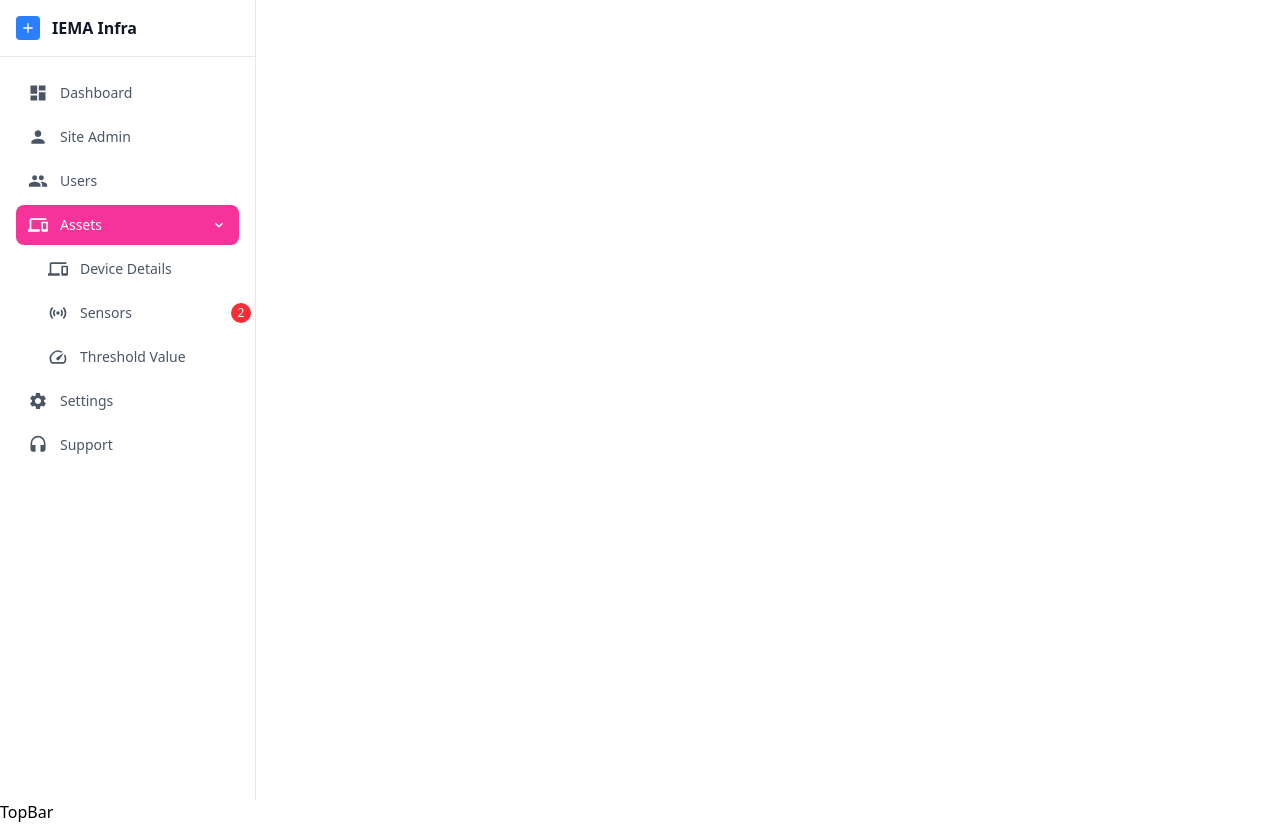
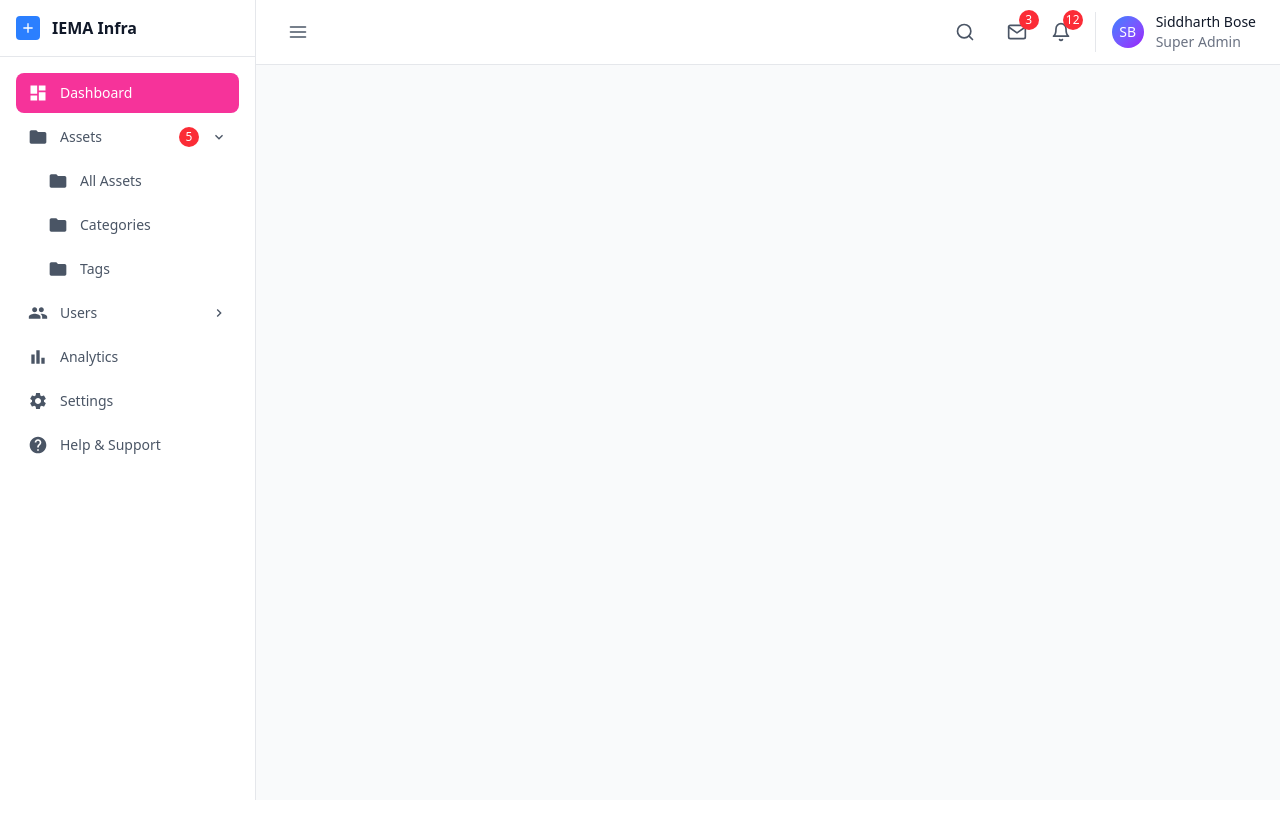
Before and after one commit to debugxyzee/infra, a React (Vite) app: page / in a window 1280 px wide. After the commit the page ends 800 px from the top, so only its background shows below. Built offline with nearby package versions, Linux system fonts and the light colour scheme.

Commit message:
feat: Refactor Sidebar and Topbar components; add responsive behavior and navigation items

```diff
--- a/src/Component/SuperAdmin/PageHeader.jsx
+++ /dev/null
@@ -1,9 +0,0 @@
-import React from 'react'
-
-function PageHeader() {
-  return (
-    <div>PageHeader</div>
-  )
-}
-
-export default PageHeader
--- a/src/Component/SuperAdmin/Sidebar.jsx
+++ b/src/Component/SuperAdmin/Sidebar.jsx
@@ -1,10 +1,69 @@
 import React, { useState } from "react";
-import { MdAdd, MdKeyboardArrowDown, MdKeyboardArrowRight } from "react-icons/md";
-import { cn } from "../../lib/utils";
-import { navItems } from "../../Data/sidebarData";
+import {
+  MdAdd,
+  MdKeyboardArrowDown,
+  MdKeyboardArrowRight,
+  MdDashboard,
+  MdPeople,
+  MdSettings,
+  MdFolder,
+  MdBarChart,
+  MdHelp
+} from "react-icons/md";
+import { FiX } from "react-icons/fi";
 
+// Sample navigation data
+const navItems = [
+  {
+    id: "dashboard",
+    label: "Dashboard",
+    icon: MdDashboard,
+    isActive: true,
+    hasDropdown: false,
+  },
+  {
+    id: "assets",
+    label: "Assets",
+    icon: MdFolder,
+    hasDropdown: true,
+    badge: 5,
+    children: [
+      { id: "all-assets", label: "All Assets", icon: MdFolder, isActive: false },
+      { id: "categories", label: "Categories", icon: MdFolder, isActive: false },
+      { id: "tags", label: "Tags", icon: MdFolder, isActive: false },
+    ]
+  },
+  {
+    id: "users",
+    label: "Users",
+    icon: MdPeople,
+    hasDropdown: true,
+    children: [
+      { id: "all-users", label: "All Users", icon: MdPeople, isActive: false },
+      { id: "roles", label: "Roles", icon: MdPeople, isActive: false },
+    ]
+  },
+  {
+    id: "analytics",
+    label: "Analytics",
+    icon: MdBarChart,
+    hasDropdown: false,
+  },
+  {
+    id: "settings",
+    label: "Settings",
+    icon: MdSettings,
+    hasDropdown: false,
+  },
+  {
+    id: "help",
+    label: "Help & Support",
+    icon: MdHelp,
+    hasDropdown: false,
+  },
+];
 
-function Sidebar({ className }) {
+function Sidebar({ isOpen, onClose, className = "" }) {
   const [expandedItems, setExpandedItems] = useState(["assets"]);
 
   const toggleExpanded = (itemId) => {
@@ -13,15 +72,21 @@ function Sidebar({ className }) {
     );
   };
 
-  const renderNavItem = (item, isChild = false) => (
+  const renderNavItem = (item, isChild = false) => {
+    let baseClasses =
+      "w-full flex items-center gap-3 px-3 py-2.5 text-left rounded-lg transition-colors";
+    if (isChild) baseClasses += " ml-6 pl-2";
+    if (item.isActive) {
+      baseClasses += " bg-pink-500 text-white";
+    } else {
+      baseClasses += " text-gray-600 hover:bg-gray-50";
+    }
+
+    return (
       <li key={item.id}>
         <button
           onClick={() => item.hasDropdown && toggleExpanded(item.id)}
-        className={cn(
-          "w-full flex items-center gap-3 px-3 py-2.5 text-left rounded-lg transition-colors",
-          isChild && "ml-6 pl-2",
-          item.isActive ? "bg-pink-500 text-white" : "text-gray-600 hover:bg-gray-50"
-        )}
+          className={baseClasses}
         >
           <item.icon className="w-5 h-5 flex-shrink-0" />
           <span className="flex-1 text-sm font-medium">{item.label}</span>
@@ -43,26 +108,57 @@ function Sidebar({ className }) {
         </button>
 
         {item.hasDropdown && item.children && expandedItems.includes(item.id) && (
-        <ul className="mt-1 space-y-1">{item.children.map((child) => renderNavItem(child, true))}</ul>
+          <ul className="mt-1 space-y-1">
+            {item.children.map((child) => renderNavItem(child, true))}
+          </ul>
         )}
       </li>
     );
+  };
 
   return (
-    <div className={cn("w-64 bg-white border-r border-gray-200 h-screen flex flex-col", className)}>
+    <>
+      {/* Mobile Overlay */}
+      {isOpen && (
+        <div
+          className="lg:hidden fixed inset-0 bg-black bg-opacity-50 z-40"
+          onClick={onClose}
+        />
+      )}
+
+      {/* Sidebar */}
+      <div className={`
+        fixed lg:static inset-y-0 left-0 z-50
+        w-64 bg-white border-r border-gray-200 h-screen flex flex-col
+        transform transition-transform duration-300 ease-in-out
+        ${isOpen ? 'translate-x-0' : '-translate-x-full lg:translate-x-0'}
+        ${className}
+      `}>
         {/* Header */}
-      <div className="flex items-center gap-3 p-4 border-b border-gray-200">
+        <div className="flex items-center justify-between p-4 border-b border-gray-200">
+          <div className="flex items-center gap-3">
             <div className="w-6 h-6 bg-blue-500 rounded flex items-center justify-center">
               <MdAdd className="w-4 h-4 text-white" />
             </div>
             <span className="font-semibold text-gray-900">IEMA Infra</span>
           </div>
 
+          {/* Close button for mobile */}
+          <button
+            onClick={onClose}
+            className="lg:hidden p-1 hover:bg-gray-100 rounded-md transition-colors"
+          >
+            <FiX className="w-5 h-5 text-gray-600" />
+          </button>
+        </div>
+
         {/* Navigation */}
-      <nav className="flex-1 p-4">
+        <nav className="flex-1 p-4 overflow-y-auto">
           <ul className="space-y-1">{navItems.map((item) => renderNavItem(item))}</ul>
         </nav>
       </div>
+    </>
   );
 }
+
 export default Sidebar;
--- a/src/Component/SuperAdmin/TopBar.jsx
+++ b/src/Component/SuperAdmin/TopBar.jsx
@@ -1,9 +1,58 @@
-import React from 'react'
+import React from "react";
+import { FiMenu, FiSearch, FiBell, FiMail } from "react-icons/fi";
 
-function TopBar() {
+function Topbar({ onMenuClick }) {
   return (
-    <div>TopBar</div>
-  )
+    <header className="bg-white border-b border-gray-200 px-4 sm:px-6 py-3">
+      <div className="flex items-center justify-between">
+        {/* Left side - Menu button */}
+        <button
+          onClick={onMenuClick}
+          className="p-2 hover:bg-gray-100 rounded-lg transition-colors"
+        >
+          <FiMenu className="w-5 h-5 text-gray-600" />
+        </button>
+
+        {/* Right side - Search, Notifications, and Profile */}
+        <div className="flex items-center space-x-2 sm:space-x-4">
+          {/* Search icon - Hidden on very small screens */}
+          <button className="hidden sm:flex p-2 hover:bg-gray-100 rounded-lg transition-colors">
+            <FiSearch className="w-5 h-5 text-gray-600" />
+          </button>
+
+          {/* Notification icons with badges */}
+          <div className="flex items-center space-x-1 sm:space-x-2">
+            {/* First notification (mail) */}
+            <button className="relative p-2 hover:bg-gray-100 rounded-lg transition-colors">
+              <FiMail className="w-4 h-4 sm:w-5 sm:h-5 text-gray-600" />
+              <span className="absolute -top-1 -right-1 bg-red-500 text-white text-xs rounded-full w-4 h-4 sm:w-5 sm:h-5 flex items-center justify-center font-medium text-[10px] sm:text-xs">
+                3
+              </span>
+            </button>
+
+            {/* Second notification (bell) */}
+            <button className="relative p-2 hover:bg-gray-100 rounded-lg transition-colors">
+              <FiBell className="w-4 h-4 sm:w-5 sm:h-5 text-gray-600" />
+              <span className="absolute -top-1 -right-1 bg-red-500 text-white text-xs rounded-full w-4 h-4 sm:w-5 sm:h-5 flex items-center justify-center font-medium text-[10px] sm:text-xs">
+                12
+              </span>
+            </button>
+          </div>
+
+          {/* Profile section */}
+          <div className="flex items-center space-x-2 sm:space-x-3 pl-2 sm:pl-4 border-l border-gray-200">
+            <div className="w-7 h-7 sm:w-8 sm:h-8 bg-gradient-to-br from-blue-500 to-purple-600 rounded-full flex items-center justify-center">
+              <span className="text-white text-xs sm:text-sm font-medium">SB</span>
+            </div>
+            <div className="hidden md:block text-sm">
+              <div className="font-medium text-gray-900">Siddharth Bose</div>
+              <div className="text-gray-500">Super Admin</div>
+            </div>
+          </div>
+        </div>
+      </div>
+    </header>
+  );
 }
 
-export default TopBar
+export default Topbar;
--- a/src/Data/sidebarData.js
+++ b/src/Data/sidebarData.js
@@ -14,6 +14,8 @@ export const navItems = [
     id: "dashboard",
     label: "Dashboard",
     icon: MdDashboard,
+    isActive: true,
+    hasDropdown: false,
   },
   {
     id: "site-admin",
--- a/src/Layout/SuperAdmin/Layout.jsx
+++ b/src/Layout/SuperAdmin/Layout.jsx
@@ -1,14 +1,57 @@
-import Sidebar from '../../Component/SuperAdmin/Sidebar'
-import TopBar from '../../Component/SuperAdmin/TopBar'
+import { useEffect, useState } from 'react';
+import Sidebar from '../../Component/SuperAdmin/Sidebar';
+import Topbar from '../../Component/SuperAdmin/Topbar';
+function Layout() {
+  const [sidebarOpen, setSidebarOpen] = useState(false);
+  const [isLargeScreen, setIsLargeScreen] = useState(false);
 
+  // Handle screen size changes
+  useEffect(() => {
+    const checkScreenSize = () => {
+      const isLarge = window.innerWidth >= 1024; // lg breakpoint
+      setIsLargeScreen(isLarge);
+      // On large screens, sidebar should be open by default
+      // On small screens, sidebar should be closed by default
+      if (isLarge && !sidebarOpen) {
+        setSidebarOpen(true);
+      }
+    };
 
-function Layout() {
+    checkScreenSize();
+    window.addEventListener('resize', checkScreenSize);
+    return () => window.removeEventListener('resize', checkScreenSize);
+  }, [sidebarOpen]);
+
+  // Initialize sidebar state based on screen size
+  useEffect(() => {
+    const isLarge = window.innerWidth >= 1024;
+    setSidebarOpen(isLarge);
+  }, []);
+
+  const handleMenuClick = () => {
+    setSidebarOpen(!sidebarOpen);
+  };
+
+  const closeSidebar = () => {
+    // Only auto-close on mobile/tablet screens
+    if (!isLargeScreen) {
+      setSidebarOpen(false);
+    }
+  };
+
   return (
-    <div>
-      <Sidebar/>
-      <TopBar />
+    <div className="flex h-screen bg-gray-50">
+      <Sidebar
+        isOpen={sidebarOpen}
+        onClose={closeSidebar}
+      />
+
+      <div className="flex-1 flex flex-col min-w-0">
+        <Topbar onMenuClick={handleMenuClick} />
+
+      </div>
     </div>
-  )
+  );
 }
 
-export default Layout
+export default Layout;
```
Lines whose indentation alone changed are shown as unchanged.
